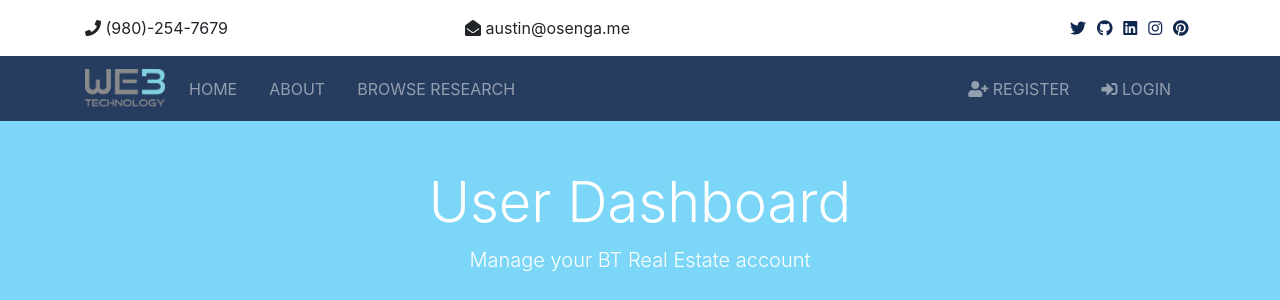
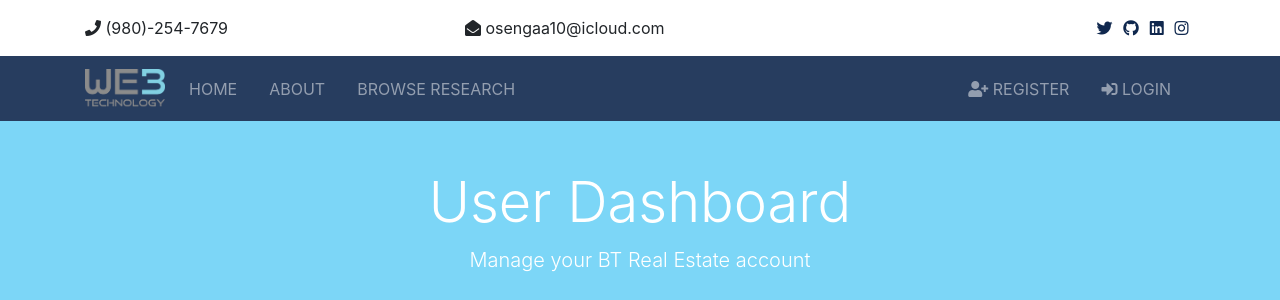
Before and after one commit to osengaa10/opedia, a Django app: page /accounts/dashboard in a window 1280 px wide. Shown: the top 300 px of the page. Run offline with Django 3.2, Linux system fonts and the light colour scheme; some libraries are stand-ins or nearby versions.

Commit message:
idk why I'm commiting after every little change. I guess its just one of those days... oh, changed fontawesome icons again

```diff
--- a/templates/partials/_topbar.html
+++ b/templates/partials/_topbar.html
@@ -6,11 +6,11 @@
        <i class="fas fa-phone"></i> (980)-254-7679
      </div>
      <div class="col-md-4">
-       <i class="fas fa-envelope-open"></i> austin@osenga.me
+       <i class="fas fa-envelope-open"></i> osengaa10@icloud.com
      </div>
      <div class="col-md-4">
        <div class="social text-right">
-         <a href="#">
+         <a href="https://twitter.com/People0fTheWeb">
            <i class="fab fa-twitter"></i>
          </a>
          <a href="https://github.com/osengaa10/opedia">
@@ -22,9 +22,9 @@
          <a href="https://www.instagram.com/nc.foodie/">
            <i class="fab fa-instagram"></i>
          </a>
-         <a href="#">
+         <!-- <a href="#">
            <i class="fab fa-pinterest"></i>
-         </a>
+         </a> -->
        </div>
      </div>
    </div>
```
